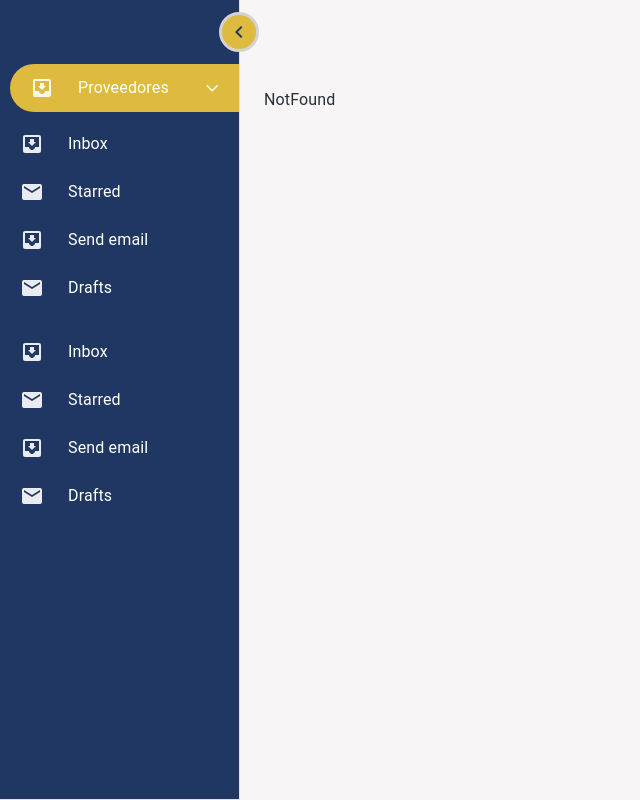
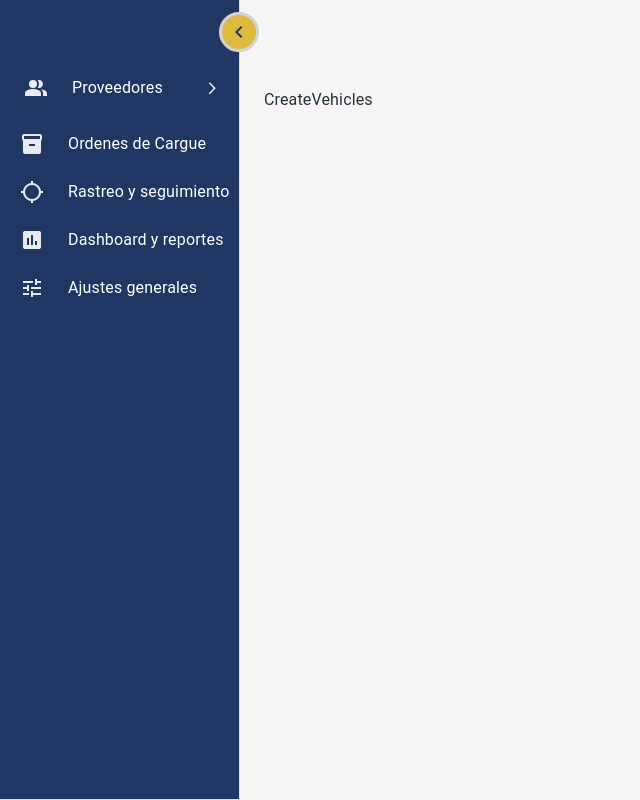
Before and after one commit to Transmdsas/frontend, a React (Create React App) app: page /crear-vehiculo in a window 1280 px wide. Shown: the whole page, without its empty margins (0-640 px from the left). Built offline with nearby package versions, Linux system fonts and the light colour scheme.

Commit message:
layout poslished

```diff
--- a/public/index.html
+++ b/public/index.html
@@ -15,6 +15,10 @@
       user's mobile device or desktop. See https://developers.google.com/web/fundamentals/web-app-manifest/
     -->
     <link rel="manifest" href="%PUBLIC_URL%/manifest.json" />
+    <link
+      rel="stylesheet"
+      href="https://fonts.googleapis.com/icon?family=Material+Icons"
+    />
     <!--
       Notice the use of %PUBLIC_URL% in the tags above.
       It will be replaced with the URL of the `public` folder during the build.
--- a/src/App.tsx
+++ b/src/App.tsx
@@ -4,7 +4,7 @@ import { Router } from "./routes/Router";
 import { Theme } from "./theme/Theme";
 
 export const App = () => (
-  <ThemeProvider theme={Theme}>
+  <>
     <Router />
-  </ThemeProvider>
+  </>
 );
--- a/src/components/LayOut.tsx
+++ b/src/components/LayOut.tsx
@@ -6,7 +6,6 @@ import MuiAppBar, { AppBarProps as MuiAppBarProps } from "@mui/material/AppBar";
 import Toolbar from "@mui/material/Toolbar";
 import List from "@mui/material/List";
 import CssBaseline from "@mui/material/CssBaseline";
-import Typography from "@mui/material/Typography";
 import Divider from "@mui/material/Divider";
 import IconButton from "@mui/material/IconButton";
 import ChevronLeftIcon from "@mui/icons-material/ChevronLeft";
@@ -15,10 +14,11 @@ import ListItem from "@mui/material/ListItem";
 import ListItemButton from "@mui/material/ListItemButton";
 import ListItemIcon from "@mui/material/ListItemIcon";
 import ListItemText from "@mui/material/ListItemText";
-import InboxIcon from "@mui/icons-material/MoveToInbox";
-import MailIcon from "@mui/icons-material/Mail";
 import { Outlet } from "react-router-dom";
 import MenuAccordion from "./MenuAccordion";
+import { menuController } from "../utils/menuController";
+import { Icon, Link } from "@mui/material";
+import { Link as RouterLink } from "react-router-dom";
 
 const drawerWidth = 240;
 
@@ -91,6 +91,8 @@ const Drawer = styled(MuiDrawer, {
   }),
 }));
 
+console.log(menuController);
+
 export default function LayOut() {
   const [open, setOpen] = React.useState(true);
 
@@ -111,14 +113,15 @@ export default function LayOut() {
           left: open ? 0 : "65px",
         }}
       >
-        <Toolbar>
-
-        </Toolbar>
+        <Toolbar></Toolbar>
       </AppBar>
       <Drawer
         variant="permanent"
         open={open}
-        sx={{ backgroundColor: "#203764", overflowX: "none" }}
+        sx={{
+          backgroundColor: "#203764",
+          overflowX: "none",
+        }}
       >
         <DrawerHeader
           sx={{
@@ -143,14 +146,21 @@ export default function LayOut() {
             {!open ? <ChevronRightIcon /> : <ChevronLeftIcon />}
           </IconButton>
         </DrawerHeader>
-        <MenuAccordion />
-        <List sx={{ backgroundColor: "#203764", height: "100%" }}>
-          {["Inbox", "Starred", "Send email", "Drafts"].map((text, index) => (
+        <MenuAccordion open={open} />
+        <List
+          sx={{
+            backgroundColor: "#203764",
+            height: "100%",
+            overflow: "hidden",
+          }}
+        >
+          {menuController[1].paginas?.map((text, index) => (
             <ListItem
-              key={text}
+              key={text.pageName}
               disablePadding
               sx={{ display: "block", color: "white" }}
             >
+              <Link component={RouterLink} to={text.url}>
                 <ListItemButton
                   sx={{
                     minHeight: 48,
@@ -160,17 +170,20 @@ export default function LayOut() {
                   }}
                 >
                   <ListItemIcon
+                    children={<Icon children={text.icon} />}
                     sx={{
                       minWidth: 0,
                       mr: open ? 3 : "auto",
                       justifyContent: "center",
                       color: "rgba(255, 255, 255, 0.9)",
                     }}
-                >
-                  {index % 2 === 0 ? <InboxIcon /> : <MailIcon />}
-                </ListItemIcon>
-                <ListItemText primary={text} sx={{ opacity: open ? 1 : 0 }} />
+                  />
+                  <ListItemText
+                    primary={text.pageName}
+                    sx={{ opacity: open ? 1 : 0 }}
+                  />
                 </ListItemButton>
+              </Link>
             </ListItem>
           ))}
         </List>
--- a/src/components/MenuAccordion.tsx
+++ b/src/components/MenuAccordion.tsx
@@ -1,86 +1,109 @@
-import * as React from 'react';
-import { styled } from '@mui/material/styles';
-import ArrowForwardIosSharpIcon from '@mui/icons-material/ArrowForwardIosSharp';
-import MuiAccordion, { AccordionProps } from '@mui/material/Accordion';
+import * as React from "react";
+import { styled } from "@mui/material/styles";
+import ArrowForwardIosSharpIcon from "@mui/icons-material/ArrowForwardIosSharp";
+import MuiAccordion, { AccordionProps } from "@mui/material/Accordion";
 import MuiAccordionSummary, {
   AccordionSummaryProps,
-} from '@mui/material/AccordionSummary';
-import MuiAccordionDetails from '@mui/material/AccordionDetails';
-import Typography from '@mui/material/Typography';
-import { List, ListItem, ListItemButton, ListItemIcon, ListItemText } from '@mui/material';
-import InboxIcon from "@mui/icons-material/MoveToInbox";
-import MailIcon from "@mui/icons-material/Mail";
-
+} from "@mui/material/AccordionSummary";
+import MuiAccordionDetails from "@mui/material/AccordionDetails";
+import PeopleAltIcon from "@mui/icons-material/PeopleAlt";
+import {
+  Link,
+  List,
+  ListItem,
+  ListItemButton,
+  ListItemIcon,
+  ListItemText,
+} from "@mui/material";
+import { Icon } from "@mui/material";
+import { menuController } from "../utils/menuController";
+import { Link as RouterLink } from "react-router-dom";
 
 const Accordion = styled((props: AccordionProps) => (
   <MuiAccordion disableGutters elevation={0} square {...props} />
 ))(({ theme }) => ({
   border: `1px solid ${theme.palette.divider}`,
-  '&:not(:last-child)': {
+  "&:not(:last-child)": {
     borderBottom: 0,
   },
-  '&:before': {
-    display: 'none',
+  "&:before": {
+    display: "none",
   },
 }));
 
 const AccordionSummary = styled((props: AccordionSummaryProps) => (
   <MuiAccordionSummary
-    expandIcon={<ArrowForwardIosSharpIcon sx={{ fontSize: '0.9rem', color: "white"}} />}
+    expandIcon={
+      <ArrowForwardIosSharpIcon sx={{ fontSize: "0.9rem", color: "white" }} />
+    }
     {...props}
   />
 ))(({ theme }) => ({
   backgroundColor:
-    theme.palette.mode === 'dark'
-      ? 'rgba(255, 255, 255, .05)'
-      : 'rgba(0, 0, 0, .03)',
-  '& .MuiAccordionSummary-expandIconWrapper.Mui-expanded': {
-    transform: 'rotate(90deg)',
+    theme.palette.mode === "dark"
+      ? "rgba(255, 255, 255, .05)"
+      : "rgba(0, 0, 0, .03)",
+  "& .MuiAccordionSummary-expandIconWrapper.Mui-expanded": {
+    transform: "rotate(90deg)",
   },
-  '& .MuiAccordionSummary-content': {
-     position: 'absolute',
+  "& .MuiAccordionSummary-content": {
+    position: "absolute",
     left: "0px",
   },
-  '& .MuiAccordionSummary-expandIconWrapper':{
+  "& .MuiAccordionSummary-expandIconWrapper": {
     position: "absolute",
-    right: '20px'
+    right: "20px",
   },
-  '& .MuiCollapse-wrapper': {
-    overflow: 'hidden'
-  }
+  "& .MuiCollapse-wrapper": {
+    overflow: "hidden",
+  },
 }));
 
 const AccordionDetails = styled(MuiAccordionDetails)(({ theme }) => ({
   padding: theme.spacing(2),
-  overflow: 'hidden'
+  overflow: "hidden",
 }));
 
-export default function MenuAccordion() {
+export default function MenuAccordion({ open }: any) {
+  React.useEffect(() => {
+    const arrowIcon = document.querySelector(".css-1d3w1w9-MuiSvgIcon-root");
+    !open
+      ? arrowIcon?.setAttribute("style", "opacity:0; transition: .2s")
+      : arrowIcon?.setAttribute("style", "opacity:100; transition: .5s");
+  }, [open]);
 
+  const [expanded, setExpanded] = React.useState<boolean>(false);
 
-    const [expanded, setExpanded] = React.useState<string | false>('panel1');
-    const [open, setOpen] = React.useState(true);
-
-
-
-  const handleChange =
-    (panel: string) => (event: React.SyntheticEvent, newExpanded: boolean) => {
-      setExpanded(newExpanded ? panel : false);
+  const handleChange = () => {
+    setExpanded(!expanded);
   };
 
   return (
     <div>
-      <Accordion expanded={expanded === 'panel1'} onChange={handleChange('panel1')} sx={{border: "none", }}>
-        <AccordionSummary aria-controls="panel1d-content" id="panel1d-header" sx={{backgroundColor: "#203764", padding: "0px",
-        '& .MuiAccordionSummary-content':
-        { background: '#DEBB3E',
-          marginLeft: '10px',
-          borderRadius: '50px 0 0 50px',
-          width: '96%'} }}>
-        <ListItem
-              disablePadding
-              sx={{ display: "block", color: "white" }}
+      <Accordion
+        expanded={expanded}
+        onChange={handleChange}
+        sx={{ border: "none" }}
       >
+        <AccordionSummary
+          aria-controls="panel1d-content"
+          id="panel1d-header"
+          sx={{
+            backgroundColor: "#203764",
+            padding: "0px",
+            overflow: "hidden",
+            "& .MuiAccordionSummary-content": {
+              background: expanded ? "#DEBB3E" : "none",
+              marginLeft: "4px",
+              borderRadius: "50px 0 0 50px",
+              width: "100%",
+            },
+            "& .MuiSvgIcon-root": {
+              color: expanded ? "#203764" : "rgba(255, 255, 255, 0.9)",
+            },
+          }}
+        >
+          <ListItem disablePadding sx={{ display: "block", color: "white" }}>
             <ListItemButton
               sx={{
                 minHeight: 48,
@@ -94,23 +117,30 @@ export default function MenuAccordion() {
                   minWidth: 0,
                   mr: open ? 3 : "auto",
                   justifyContent: "center",
-                    color: "rgba(255, 255, 255, 0.9)",
+                  color: expanded ? "#203764" : "rgba(255, 255, 255, 0.9)",
                 }}
               >
-                <InboxIcon />
+                <PeopleAltIcon />
               </ListItemIcon>
-                <ListItemText primary={"Proveedores"} sx={{ opacity: open ? 1 : 0 }} />
+              <ListItemText
+                primary={"Proveedores"}
+                sx={{
+                  opacity: open ? 1 : 0,
+                  color: expanded ? "#203764" : "white",
+                }}
+              />
             </ListItemButton>
           </ListItem>
         </AccordionSummary>
-        <AccordionDetails sx={{padding: "0px"}}>
+        <AccordionDetails sx={{ padding: "0px" }}>
           <List sx={{ backgroundColor: "#203764", height: "100%" }}>
-          {["Inbox", "Starred", "Send email", "Drafts"].map((text, index) => (
+            {menuController[0].proveedores?.map((text, index) => (
               <ListItem
-              key={text}
+                key={text.pageName}
                 disablePadding
                 sx={{ display: "block", color: "white" }}
               >
+                <Link component={RouterLink} to={text.url}>
                   <ListItemButton
                     sx={{
                       minHeight: 48,
@@ -120,17 +150,21 @@ export default function MenuAccordion() {
                     }}
                   >
                     <ListItemIcon
+                      children={<Icon children={text.icon} />}
                       sx={{
                         minWidth: 0,
                         mr: open ? 3 : "auto",
                         justifyContent: "center",
                         color: "rgba(255, 255, 255, 0.9)",
                       }}
-                >
-                  {index % 2 === 0 ? <InboxIcon /> : <MailIcon />}
-                </ListItemIcon>
-                <ListItemText primary={text} sx={{ opacity: open ? 1 : 0 }} />
+                    />
+                    {/* {index % 2 === 0 ? <InboxIcon /> : <MailIcon />} */}
+                    <ListItemText
+                      primary={text.pageName}
+                      sx={{ opacity: open ? 1 : 0 }}
+                    />
                   </ListItemButton>
+                </Link>
               </ListItem>
             ))}
           </List>
--- /dev/null
+++ b/src/containers/CreateVehicles.tsx
@@ -0,0 +1,5 @@
+import React from "react";
+
+export const CreateVehicles = () => {
+  return <div>CreateVehicles</div>;
+};
--- a/src/routes/Router.tsx
+++ b/src/routes/Router.tsx
@@ -1,15 +1,22 @@
+import { ThemeProvider } from "@mui/material";
 import { BrowserRouter, Routes, Route } from "react-router-dom";
 import LayOut from "../components/LayOut";
 import { NotFound } from "../containers/NotFound";
 import { Vehicles } from "../containers/Vehicles";
+import { Theme } from "../theme/Theme";
+import { CreateVehicles } from "../containers/CreateVehicles";
 
 export const Router = () => (
+  <ThemeProvider theme={Theme}>
     <BrowserRouter>
       <Routes>
         <Route element={<LayOut />}>
           <Route path="/" element={<Vehicles />} />
+          <Route path="/vehiculos" element={<Vehicles />} />
+          <Route path="/crear-vehiculo" element={<CreateVehicles />} />
           <Route path="*" element={<NotFound />} />
         </Route>
       </Routes>
     </BrowserRouter>
+  </ThemeProvider>
 );
--- /dev/null
+++ b/src/utils/menuController.tsx
@@ -0,0 +1,55 @@
+export const menuController = [
+  {
+    proveedores: [
+      {
+        pageName: "Vehículos",
+        url: "/vehiculos",
+        icon: "local_shipping",
+      },
+      {
+        pageName: "Conductores",
+        url: "/conductores",
+        icon: "account_circle",
+      },
+      {
+        pageName: "Propietarios",
+        url: "/propietarios",
+        icon: "account_circle",
+      },
+      {
+        pageName: "Tenedores",
+        url: "/tenedores",
+        icon: "account_circle",
+      },
+      {
+        pageName: "cualquierCosa",
+        url: "/tenedores",
+        icon: "account_circle",
+      },
+    ],
+  },
+  {
+    paginas: [
+      {
+        pageName: "Ordenes de Cargue",
+        url: "/ordenesdeCargue",
+        icon: "inventory",
+      },
+      {
+        pageName: "Rastreo y seguimiento",
+        url: "/rastreo_y_seguimiento",
+        icon: "location_searching",
+      },
+      {
+        pageName: "Dashboard y reportes",
+        url: "/Dashboard_y_reportes",
+        icon: "poll",
+      },
+      {
+        pageName: "Ajustes generales",
+        url: "/Ajustes_generales",
+        icon: "tune",
+      },
+    ],
+  },
+];
```
Lines whose indentation alone changed are shown as unchanged.
